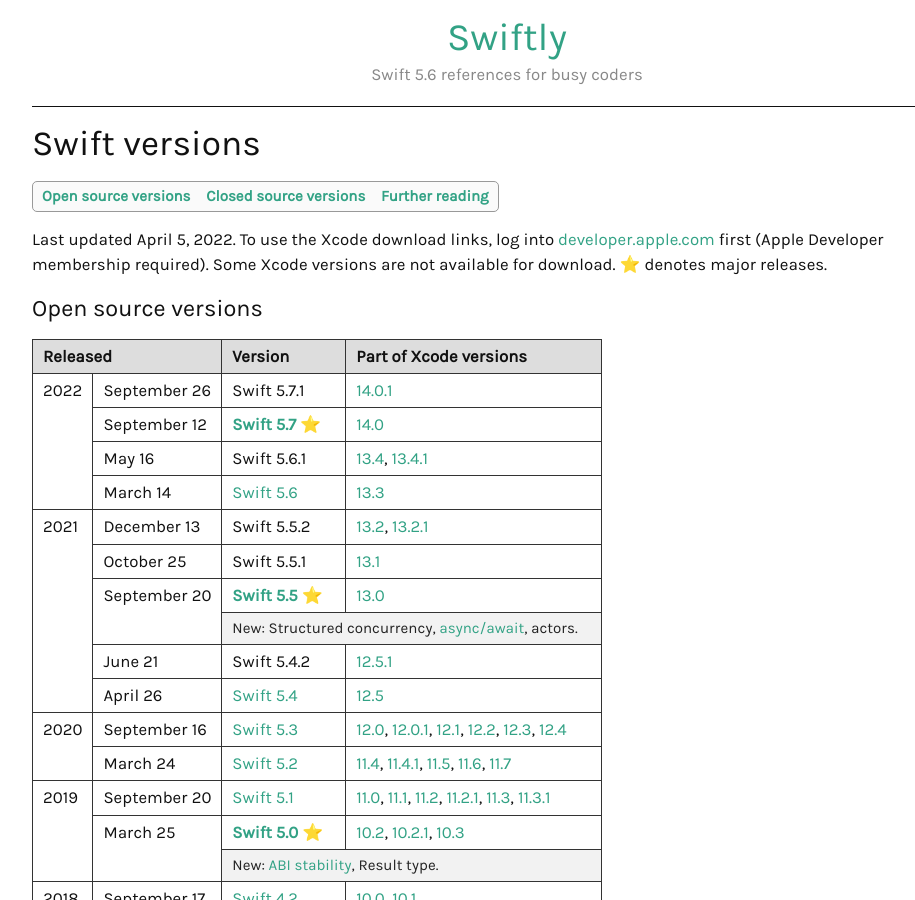
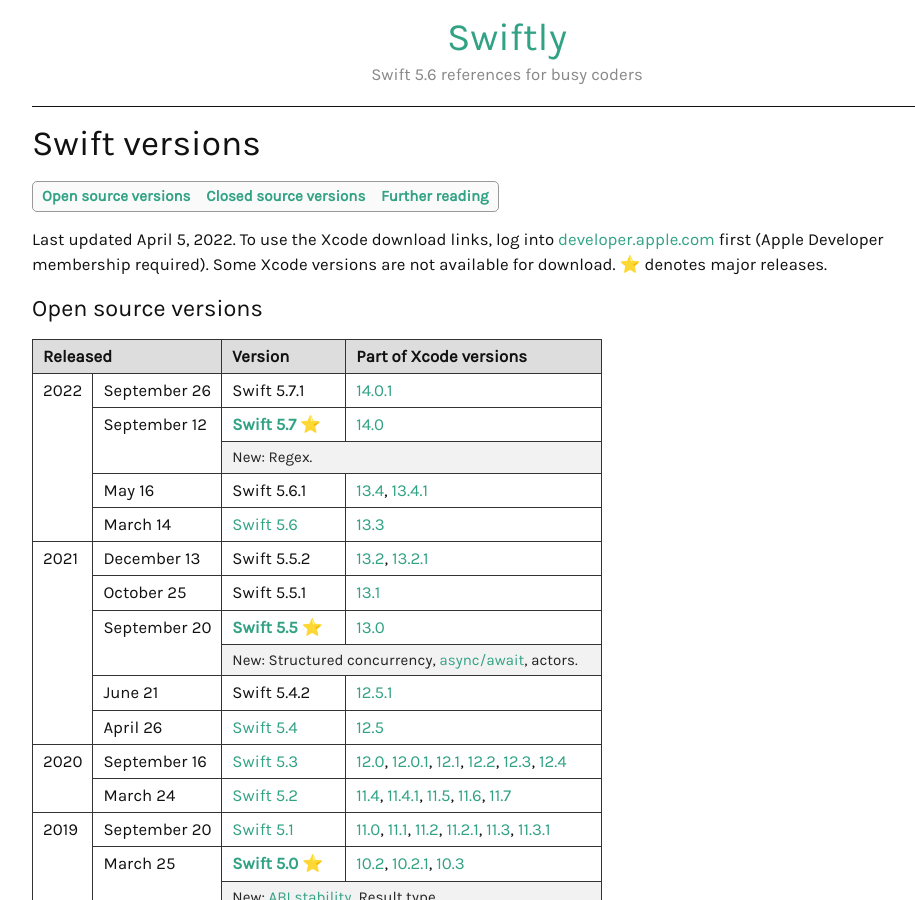
Before and after one commit to ebelinski/swiftly, a Jekyll site: the page built from _guides/swift-versions.md, in a window 1280 px wide and 900 px high. Shown: the whole window, without its empty margins (133-1048 px from the left). Built offline with Jekyll 4.4.1, drawn with Linux system fonts in a browser that asks for light colours.

Commit message:
Started Swift 5.7 new notes.

```diff
--- a/_guides/swift-versions.md
+++ b/_guides/swift-versions.md
@@ -23,7 +23,7 @@ Last updated April 5, 2022. To use the Xcode download links, log into [developer
     <th>Part of Xcode versions</th>
   </tr>
   <tr>
-    <td rowspan="4">2022</td>
+    <td rowspan="5">2022</td>
     <td>September 26</td>
     <td class="nowrap">Swift 5.7.1</td>
     <td>
@@ -31,12 +31,17 @@ Last updated April 5, 2022. To use the Xcode download links, log into [developer
     </td>
   </tr>
   <tr>
-    <td>September 12</td>
+    <td rowspan="2">September 12</td>
     <td class="nowrap">
       <a href="https://www.swift.org/blog/swift-5.7-released/"><strong>Swift 5.7</strong></a> ⭐
     </td>
     <td>
       <a href="https://developer.apple.com/services-account/download?path=/Developer_Tools/Xcode_14/Xcode_14.xip">14.0</a>
+    </td>
+  </tr>
+  <tr>
+    <td colspan="2" class="table-notes">
+      New: Regex.
     </td>
   </tr>
   <tr>
```
